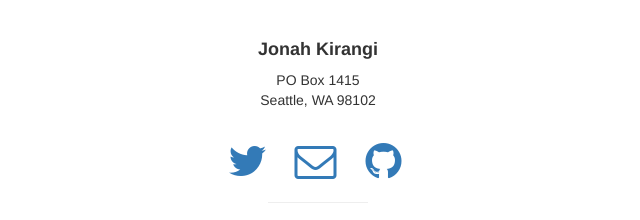
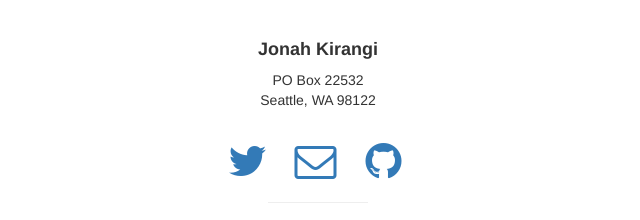
Before and after one commit to jonahkirangi/jonahkirangi.github.io, a plain HTML site: page projects/askanadjuster/index.html in a window 1280 px wide. Shown: the part 887-1107 px from the top of the page, 337-977 px from the left. Drawn offline with nearby package versions, Linux system fonts and the light colour scheme.

Commit message:
Update sitewide footer address

```diff
--- a/projects/askanadjuster/index.html
+++ b/projects/askanadjuster/index.html
@@ -114,7 +114,7 @@
                 <div class="row">
                     <div class="col-lg-10 col-lg-offset-1 text-center">
                         <h4><strong>Jonah Kirangi</strong></h4>
-                        <p>PO Box 1415<br>Seattle, WA 98102</p>
+                        <p>PO Box 22532<br>Seattle, WA 98122</p>
                         <ul class="list-unstyled">
                             <!-- <li><i class="fa fa-phone fa-fw"></i> (123) 456-7890</li> -->
                             <!-- <li><i class="fa fa-envelope-o fa-fw"></i>  <a href="mailto:name@example.com">name@example.com</a>
```
Also changed, not shown: projects/citytrotting/index.html (+1 -1 lines), projects/jonahkirangi/index.html (+1 -1 lines), projects/mscom/index.html (+1 -1 lines).
